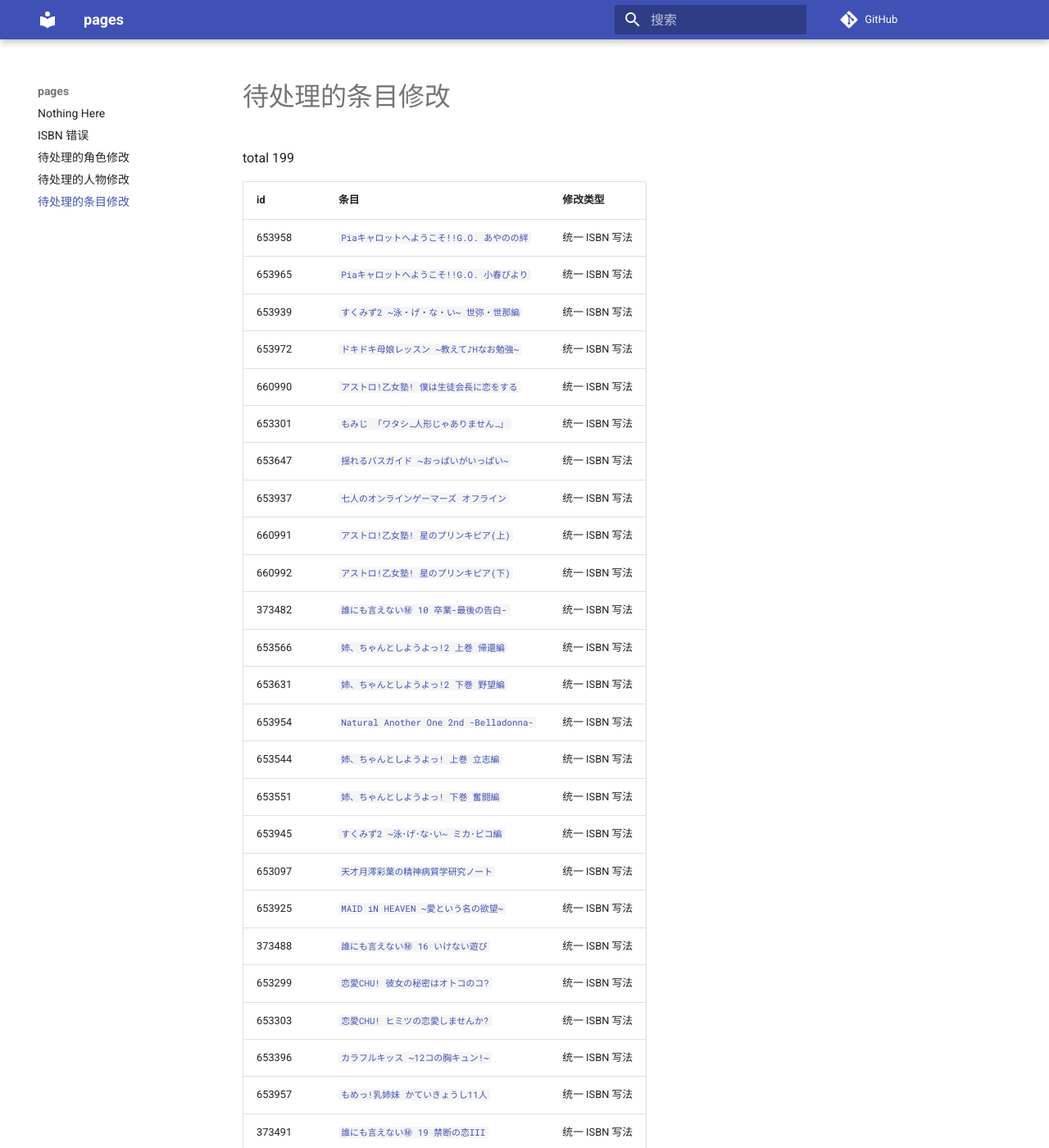
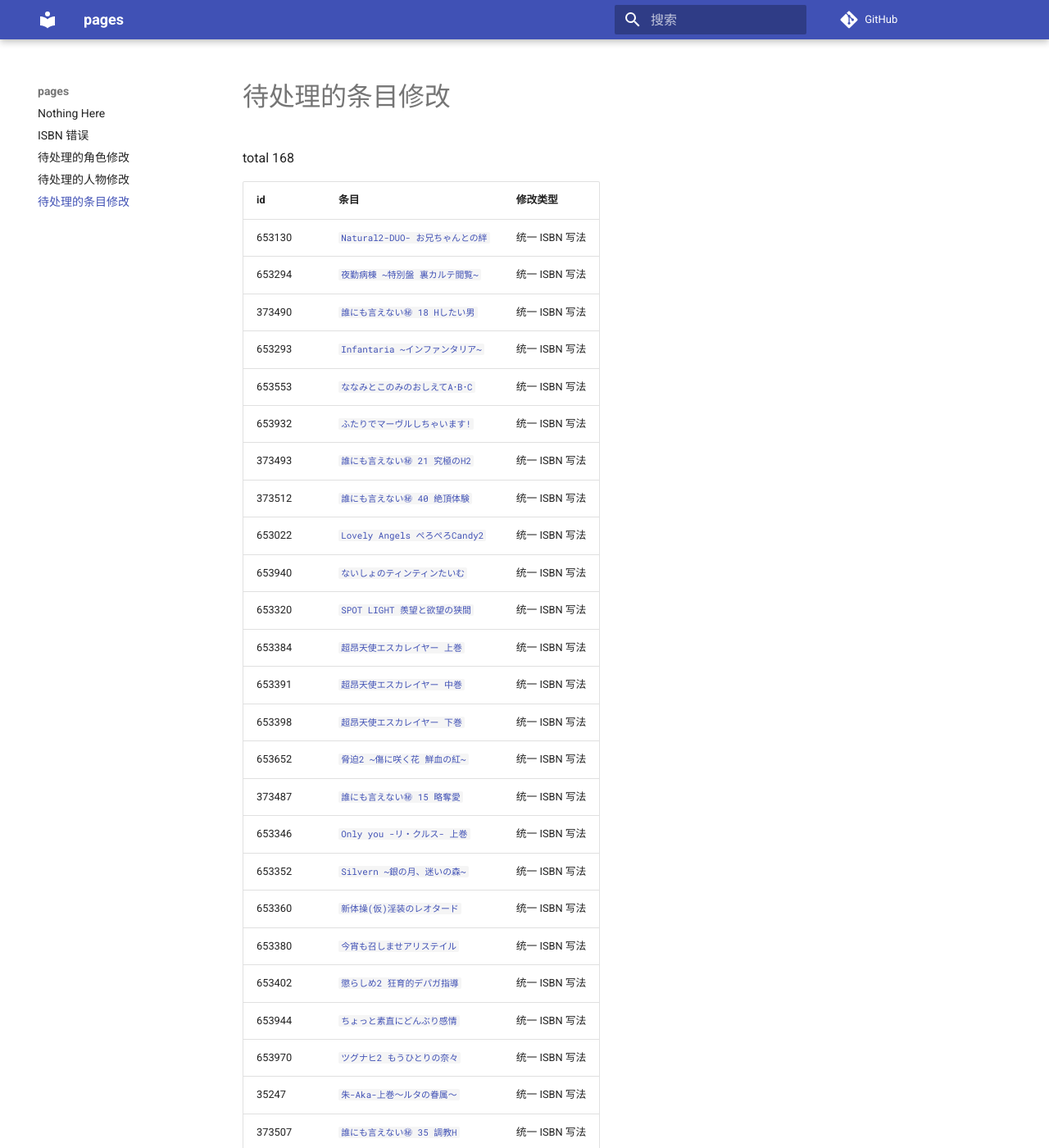
Before and after one commit to trim21/bangumi-pages, an MkDocs documentation site: the page built from docs/pending-subject-changes.md, in a window 1280 px wide and 1400 px high. Shown: the whole window at 82% size. Built offline with MkDocs 1.6.1 and Material for MkDocs 9.7.7, drawn with Linux system fonts in a browser that asks for light colours; comment, search, counter and statistics services are not loaded; some of the changed text lies outside the part shown.

Commit message:
update pending-changes.md

```diff
--- a/docs/pending-subject-changes.md
+++ b/docs/pending-subject-changes.md
@@ -1,40 +1,9 @@
 # 待处理的条目修改
 
-total 199
+total 168
 
 | id | 条目 | 修改类型 |
 | --- | --- | --- |
-| 653958 | [`Piaキャロットへようこそ!!G.O. あやのの絆`](https://bgm.tv/subject/653958) | 统一 ISBN 写法 |
-| 653965 | [`Piaキャロットへようこそ!!G.O. 小春びより`](https://bgm.tv/subject/653965) | 统一 ISBN 写法 |
-| 653939 | [`すくみず2 ~泳・げ・な・い~ 世弥・世那編`](https://bgm.tv/subject/653939) | 统一 ISBN 写法 |
-| 653972 | [`ドキドキ母娘レッスン ~教えて♪Hなお勉強~`](https://bgm.tv/subject/653972) | 统一 ISBN 写法 |
-| 660990 | [`アストロ!乙女塾! 僕は生徒会長に恋をする`](https://bgm.tv/subject/660990) | 统一 ISBN 写法 |
-| 653301 | [`もみじ 「ワタシ…人形じゃありません…」`](https://bgm.tv/subject/653301) | 统一 ISBN 写法 |
-| 653647 | [`揺れるバスガイド ~おっぱいがいっぱい~`](https://bgm.tv/subject/653647) | 统一 ISBN 写法 |
-| 653937 | [`七人のオンラインゲーマーズ オフライン`](https://bgm.tv/subject/653937) | 统一 ISBN 写法 |
-| 660991 | [`アストロ!乙女塾! 星のプリンキピア(上)`](https://bgm.tv/subject/660991) | 统一 ISBN 写法 |
-| 660992 | [`アストロ!乙女塾! 星のプリンキピア(下)`](https://bgm.tv/subject/660992) | 统一 ISBN 写法 |
-| 373482 | [`誰にも言えない㊙ 10 卒業-最後の告白-`](https://bgm.tv/subject/373482) | 统一 ISBN 写法 |
-| 653566 | [`姉、ちゃんとしようよっ!2 上巻 帰還編`](https://bgm.tv/subject/653566) | 统一 ISBN 写法 |
-| 653631 | [`姉、ちゃんとしようよっ!2 下巻 野望編`](https://bgm.tv/subject/653631) | 统一 ISBN 写法 |
-| 653954 | [`Natural Another One 2nd -Belladonna-`](https://bgm.tv/subject/653954) | 统一 ISBN 写法 |
-| 653544 | [`姉、ちゃんとしようよっ! 上巻 立志編`](https://bgm.tv/subject/653544) | 统一 ISBN 写法 |
-| 653551 | [`姉、ちゃんとしようよっ! 下巻 奮闘編`](https://bgm.tv/subject/653551) | 统一 ISBN 写法 |
-| 653945 | [`すくみず2 ~泳･げ･な･い~ ミカ･ピコ編`](https://bgm.tv/subject/653945) | 统一 ISBN 写法 |
-| 653097 | [`天才月澪彩葉の精神病質学研究ノート`](https://bgm.tv/subject/653097) | 统一 ISBN 写法 |
-| 653925 | [`MAID iN HEAVEN ~愛という名の欲望~`](https://bgm.tv/subject/653925) | 统一 ISBN 写法 |
-| 373488 | [`誰にも言えない㊙ 16 いけない遊び`](https://bgm.tv/subject/373488) | 统一 ISBN 写法 |
-| 653299 | [`恋愛CHU! 彼女の秘密はオトコのコ?`](https://bgm.tv/subject/653299) | 统一 ISBN 写法 |
-| 653303 | [`恋愛CHU! ヒミツの恋愛しませんか?`](https://bgm.tv/subject/653303) | 统一 ISBN 写法 |
-| 653396 | [`カラフルキッス ~12コの胸キュン!~`](https://bgm.tv/subject/653396) | 统一 ISBN 写法 |
-| 653957 | [`もめっ!乳姉妹 かていきょうし11人`](https://bgm.tv/subject/653957) | 统一 ISBN 写法 |
-| 373491 | [`誰にも言えない㊙ 19 禁断の恋III`](https://bgm.tv/subject/373491) | 统一 ISBN 写法 |
-| 653330 | [`Piaキャロットへようこそ!!3 上巻`](https://bgm.tv/subject/653330) | 统一 ISBN 写法 |
-| 653350 | [`Piaキャロットへようこそ!!3 中巻`](https://bgm.tv/subject/653350) | 统一 ISBN 写法 |
-| 653359 | [`Piaキャロットへようこそ!!3 下巻`](https://bgm.tv/subject/653359) | 统一 ISBN 写法 |
-| 373484 | [`誰にも言えない㊙ 12 禁断の恋II`](https://bgm.tv/subject/373484) | 统一 ISBN 写法 |
-| 373489 | [`誰にも言えない㊙ 17 男が選ぶ女`](https://bgm.tv/subject/373489) | 统一 ISBN 写法 |
-| 373496 | [`誰にも言えない㊙ 24 淫らな欲望`](https://bgm.tv/subject/373496) | 统一 ISBN 写法 |
 | 653130 | [`Natural2-DUO- お兄ちゃんとの絆`](https://bgm.tv/subject/653130) | 统一 ISBN 写法 |
 | 653294 | [`夜勤病棟 ~特別盤 裏カルテ閲覧~`](https://bgm.tv/subject/653294) | 统一 ISBN 写法 |
 | 373490 | [`誰にも言えない㊙ 18 Hしたい男`](https://bgm.tv/subject/373490) | 统一 ISBN 写法 |
```
